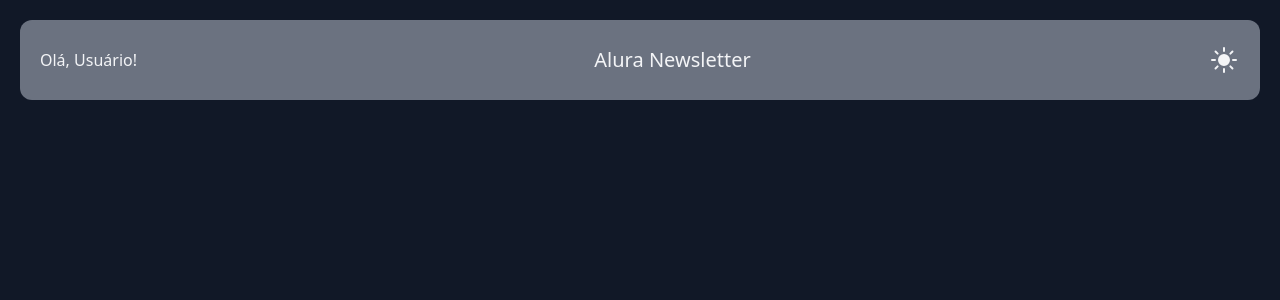
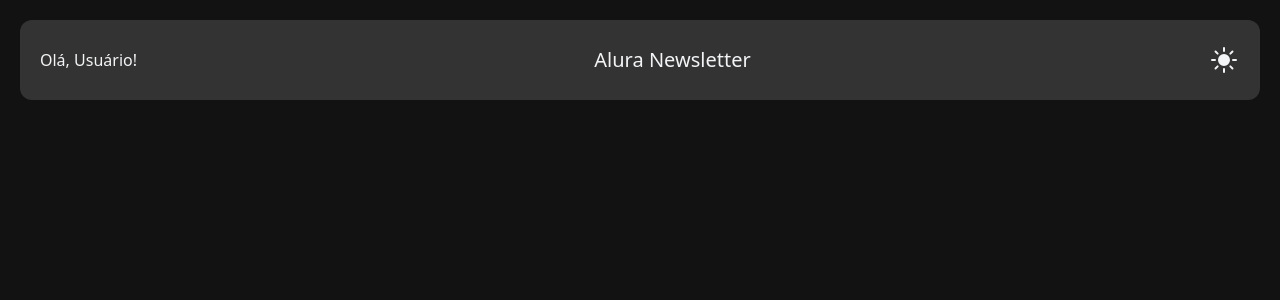
Before and after one commit to Levieber/alura-newsletter, a React (Vite) app: page / in a window 1280 px wide. Shown: the top 300 px of the page. Built offline with nearby package versions, Linux system fonts and the light colour scheme.

Commit message:
feat: added custom colors

```diff
--- a/index.html
+++ b/index.html
@@ -5,7 +5,7 @@
     <meta name="viewport" content="width=device-width, initial-scale=1.0" />
     <title>Alura Newsletter</title>
   </head>
-  <body class="bg-gray-100 dark:bg-gray-900">
+  <body class="bg-gray-100 dark:bg-dark-100">
     <div id="root"></div>
     <script type="module" src="/src/main.tsx"></script>
   </body>
--- a/src/components/Header.tsx
+++ b/src/components/Header.tsx
@@ -2,7 +2,7 @@
 
 const Header = () => {
   return (
-    <header className="flex h-20 bg-gray-500 justify-between items-center px-5 sm:rounded-xl sm:m-5">
+    <header className="flex h-20 bg-alura-200 dark:bg-dark-200 justify-between items-center px-5 sm:rounded-xl sm:m-5">
       <span className="text-gray-100">Olá, Usuário!</span>
       <h1 className="text-gray-100 text-xl">Alura Newsletter</h1>
       <ToggleTheme />
--- a/tailwind.config.cjs
+++ b/tailwind.config.cjs
@@ -3,7 +3,18 @@
   darkMode: "class",
   content: ["./index.html", "./src/**/*.{ts,tsx}"],
   theme: {
-    extend: {},
+    extend: {
+      colors: {
+        dark: {
+          100: "rgb(18, 18, 18)",
+          200: "rgb(51, 51, 51)",
+        },
+        alura: {
+          100: "#167BF7",
+          200: "#051933",
+        },
+      },
+    },
   },
   plugins: [],
 };
```
